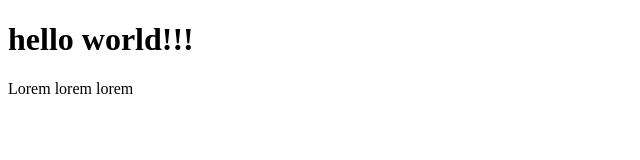
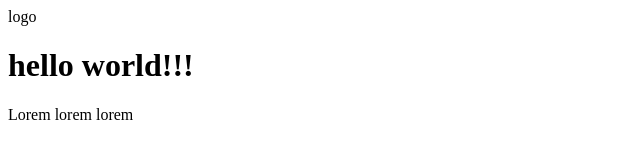
Before and after one commit to VladManucharov/test_easycode_15, a plain HTML site: page index.html in a window 1280 px wide. Shown: the whole page, without its empty margins (0-640 px from the left). Drawn offline with Linux system fonts and the light colour scheme.

Commit message:
added header

```diff
--- a/index.html
+++ b/index.html
@@ -5,6 +5,9 @@
 	<title>Document</title>
 </head>
 <body>
+<header>
+	logo
+</header>
 	<h1>hello world!!!</h1>
 	 Lorem lorem lorem
 </body>
```
